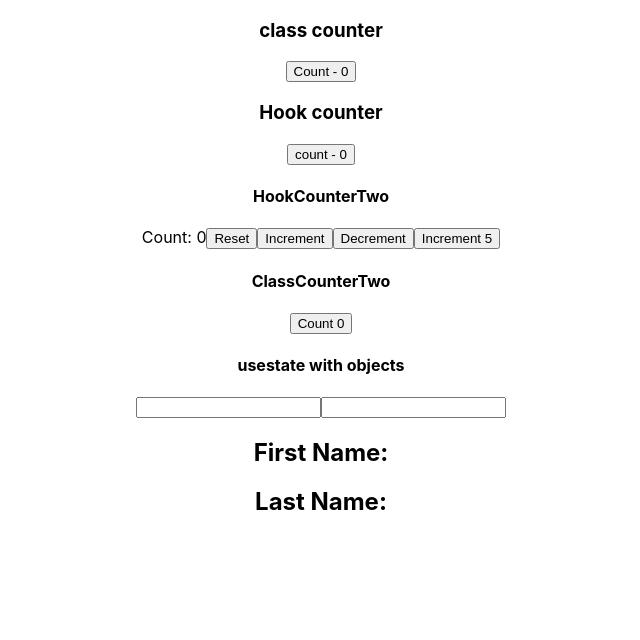
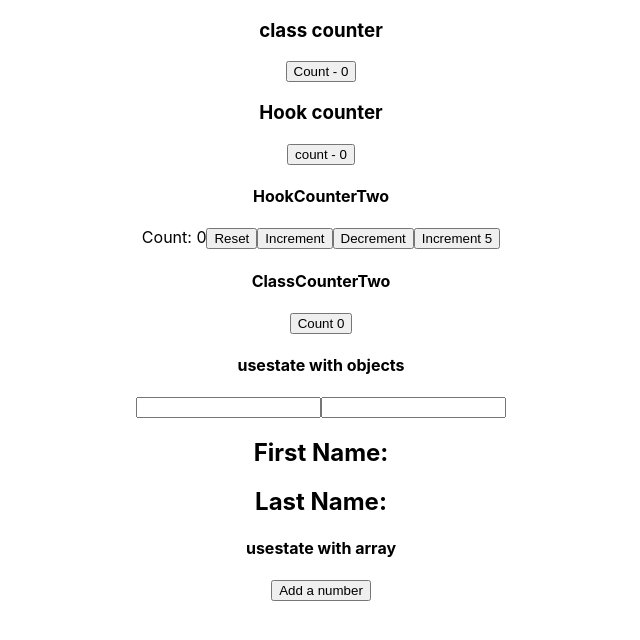
Before and after one commit to Vaishnavireddiee01/react-hooks, a React (Create React App) app: page / in a window 1280 px wide. Shown: the top 640 px of the page, without its empty margins (319-959 px from the left). Built offline with nearby package versions, Linux system fonts and the light colour scheme.

Commit message:
useState with arrays

```diff
--- a/src/App.js
+++ b/src/App.js
@@ -5,6 +5,8 @@ import HookCounter from './components/HookCounter';
 import HookCounterTwo from './components/HookCounterTwo';
 import ClassCounterTwo from './components/ClassCounterTwo';
 import HookCounterThree from './components/HookCounterThree';
+import HookCounterFour from './components/HookCounterFour';
+
 import './App.css';
 function App() {
   return (
@@ -19,6 +21,8 @@ function App() {
       <ClassCounterTwo />
       <h4>usestate with objects</h4>
       <HookCounterThree />
+      <h4>usestate with array</h4>
+      <HookCounterFour />
     </div>
   );
 }
--- /dev/null
+++ b/src/components/HookCounterFour.js
@@ -0,0 +1,26 @@
+import React, {useState} from 'react'
+
+function HookCounterFour() {
+    const [items, setItems] = useState([])
+
+    const addItem = () => {
+        setItems([...items, {
+            id: items.length,
+            value: Math.floor(Math.random() * 10) + 1
+        }])
+
+    }
+  return (
+    <div>
+
+        <button onClick={addItem}>Add a number</button>
+        <ul>
+            {items.map(item => (
+                <li key={item.id}>{item.value}</li>
+            ))}
+        </ul>
+    </div>
+  )
+}
+
+export default HookCounterFour
```
